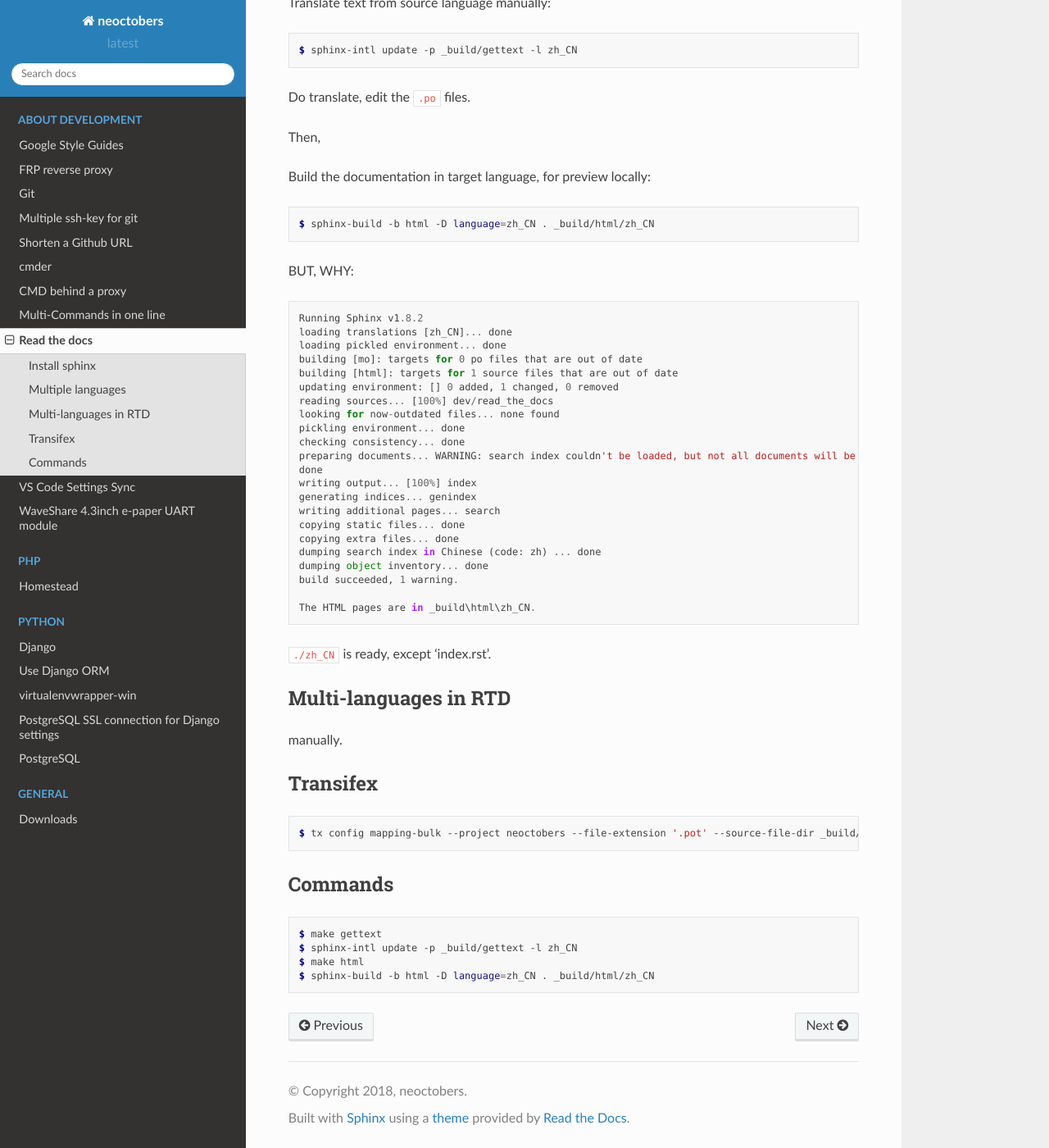
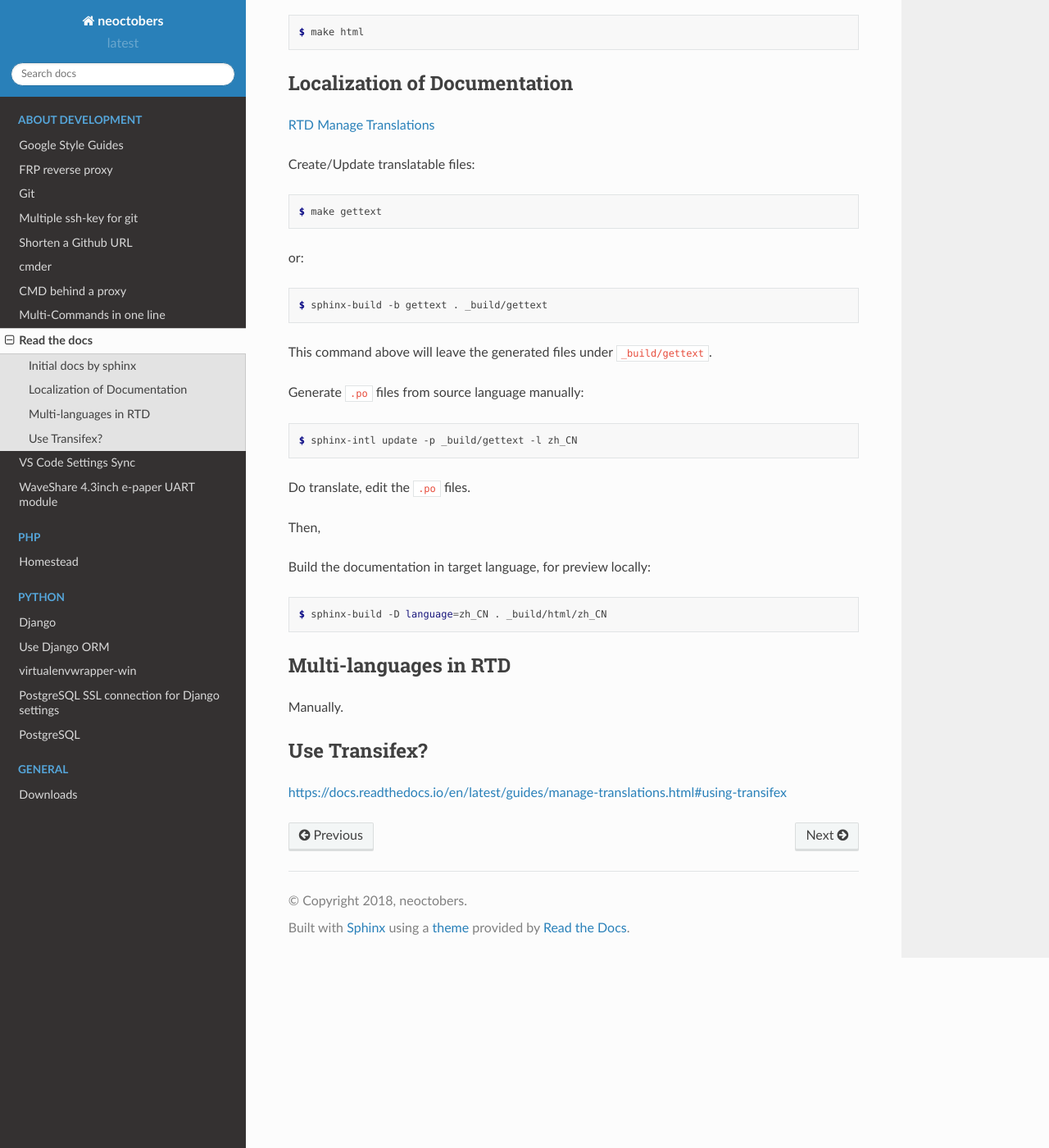
Before and after one commit to neoctobers/records, a Sphinx documentation site: the page built from docs/dev/read_the_docs.rst, in a window 1280 px wide and 1400 px high, scrolled down 574 px. Shown: the whole window at 82% size. Built offline with Sphinx 7.4.7 and the Read the Docs theme 2.0.0, drawn with Linux system fonts in a browser that asks for light colours; some of the changed text lies outside the part shown.

Commit message:
update rtd

```diff
--- a/docs/dev/read_the_docs.rst
+++ b/docs/dev/read_the_docs.rst
@@ -1,31 +1,52 @@
 Read the docs
 =============
 
-Official Quick Start: https://docs.readthedocs.io/en/latest/intro/getting-started-with-sphinx.html
+Use `sphinx`_ to write a documentation, and host it on `RTD`_, just like this page(site) you are reading.
 
-Install sphinx
---------------
+Initial docs by sphinx
+----------------------
 
-Install `sphinx`_ with pip.
+`RTD Quick Start`_
 
-.. _sphinx: http://sphinx-doc.org/install.html
+Install `sphinx`_ with pip, then ``sphinx-quickstart`` to init.
 
 .. code-block:: console
 
     $ pip install sphinx
+    $ cd /path/to/project
+    $ mkdir docs
+    $ cd docs
+    $ sphinx-quickstart
+
+Edit the ``.rst`` files to write.
+
+To make html for preview locally, run:
+
+.. code-block:: console
+
+    $ make html
 
 
-Multiple languages
-------------------
+Localization of Documentation
+-----------------------------
+
+`RTD Manage Translations`_
 
 Create/Update translatable files:
 
 .. code-block:: console
 
     $ make gettext
+
+or:
+
+.. code-block:: console
+
     $ sphinx-build -b gettext . _build/gettext
 
-Translate text from source language manually:
+This command above will leave the generated files under ``_build/gettext``.
+
+Generate ``.po`` files from source language manually:
 
 .. code-block:: console
 
@@ -39,59 +60,23 @@
 
 .. code-block:: console
 
-    $ sphinx-build -b html -D language=zh_CN . _build/html/zh_CN
-
-
-BUT, WHY::
-
-    Running Sphinx v1.8.2
-    loading translations [zh_CN]... done
-    loading pickled environment... done
-    building [mo]: targets for 0 po files that are out of date
-    building [html]: targets for 1 source files that are out of date
-    updating environment: [] 0 added, 1 changed, 0 removed
-    reading sources... [100%] dev/read_the_docs
-    looking for now-outdated files... none found
-    pickling environment... done
-    checking consistency... done
-    preparing documents... WARNING: search index couldn't be loaded, but not all documents will be built: the index will be incomplete.
-    done
-    writing output... [100%] index
-    generating indices... genindex
-    writing additional pages... search
-    copying static files... done
-    copying extra files... done
-    dumping search index in Chinese (code: zh) ... done
-    dumping object inventory... done
-    build succeeded, 1 warning.
-
-    The HTML pages are in _build\html\zh_CN.
-
-
-``./zh_CN`` is ready, except 'index.rst'.
+    $ sphinx-build -D language=zh_CN . _build/html/zh_CN
 
 
 Multi-languages in RTD
 ----------------------
 
-manually.
+Manually.
 
 
-Transifex
----------
+Use Transifex?
+--------------
 
-.. code-block:: console
-
-    $ tx config mapping-bulk --project neoctobers --file-extension '.pot' --source-file-dir _build/gettext --source-lang en --type PO --expression 'locale/<lang>/LC_MESSAGES/{filepath}/{filename}.po' --execute
+https://docs.readthedocs.io/en/latest/guides/manage-translations.html#using-transifex
 
 
 
-Commands
---------
-
-.. code-block:: console
-
-    $ make gettext
-    $ sphinx-intl update -p _build/gettext -l zh_CN
-    $ make html
-    $ sphinx-build -b html -D language=zh_CN . _build/html/zh_CN
+.. _RTD: https://readthedocs.org/
+.. _RTD Quick Start: https://docs.readthedocs.io/en/latest/intro/getting-started-with-sphinx.html
+.. _sphinx: http://sphinx-doc.org/install.html
+.. _RTD Manage Translations: https://docs.readthedocs.io/en/latest/guides/manage-translations.html
```
Also changed, not shown: 1 other file.
